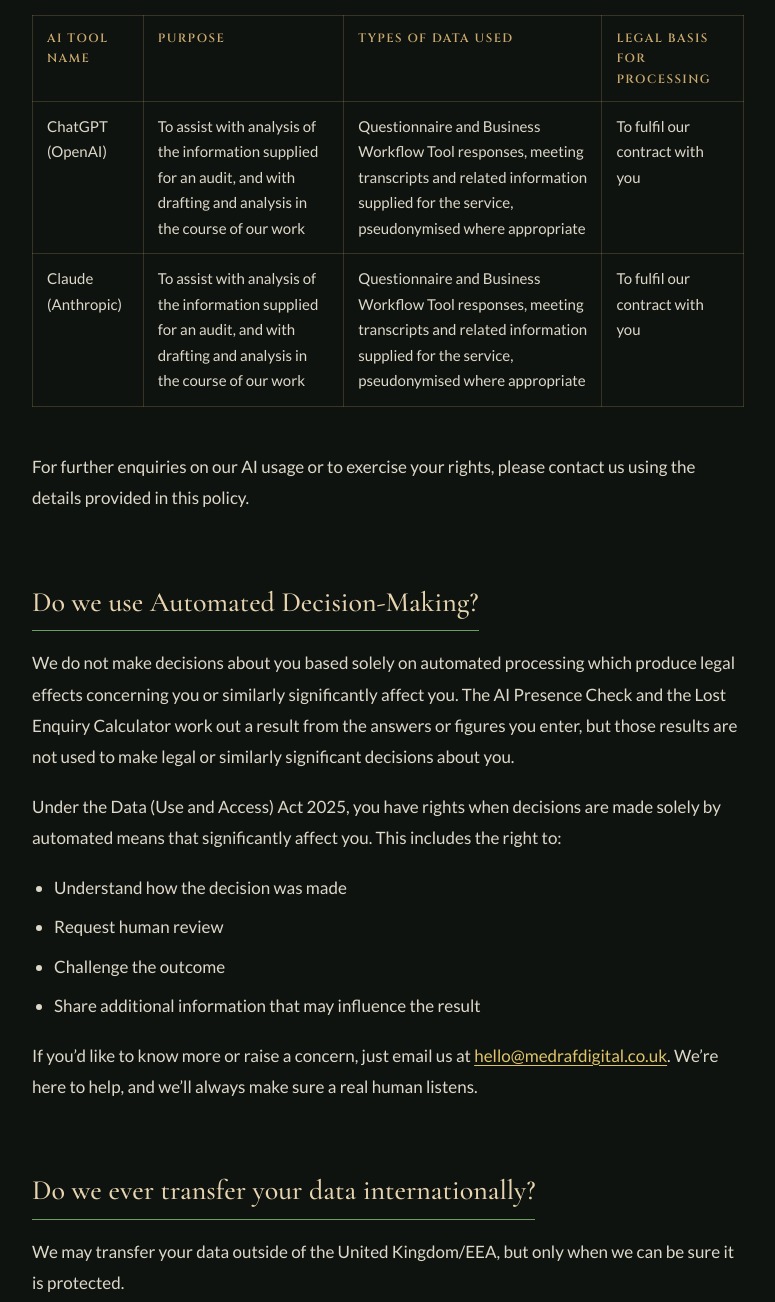
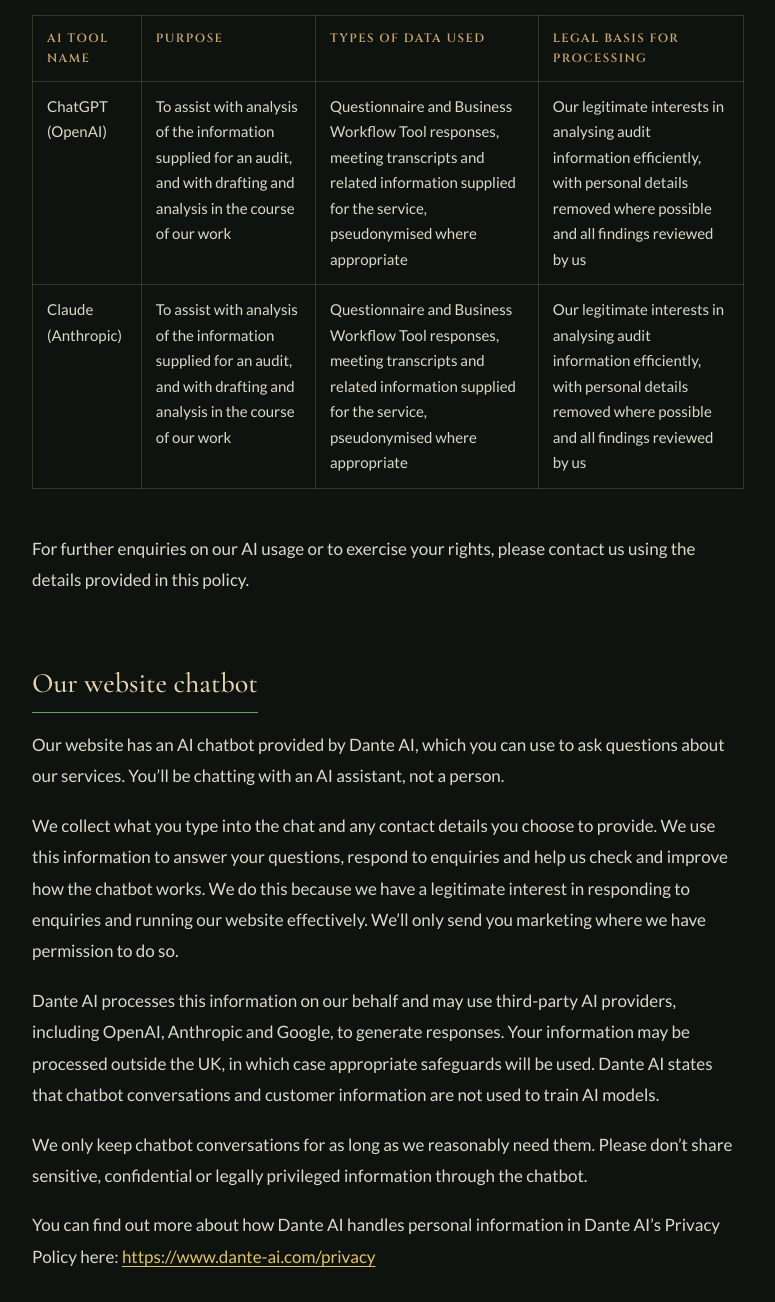
Before and after one commit to Llywelyn64/medraf-digital-website, a plain HTML site: page privacy.html in a window 1280 px wide. Shown: the part 7464-8766 px from the top of the page, without its empty margins (252-1027 px from the left). Drawn offline with Linux system fonts and the light colour scheme.

Commit message:
Add files via upload

```diff
--- a/privacy.html
+++ b/privacy.html
@@ -1089,18 +1089,25 @@
             <td>ChatGPT (OpenAI)</td>
             <td>To assist with analysis of the information supplied for an audit, and with drafting and analysis in the course of our work</td>
             <td>Questionnaire and Business Workflow Tool responses, meeting transcripts and related information supplied for the service, pseudonymised where appropriate</td>
-            <td>To fulfil our contract with you</td>
+            <td>Our legitimate interests in analysing audit information efficiently, with personal details removed where possible and all findings reviewed by us</td>
           </tr>
           <tr>
             <td>Claude (Anthropic)</td>
             <td>To assist with analysis of the information supplied for an audit, and with drafting and analysis in the course of our work</td>
             <td>Questionnaire and Business Workflow Tool responses, meeting transcripts and related information supplied for the service, pseudonymised where appropriate</td>
-            <td>To fulfil our contract with you</td>
+            <td>Our legitimate interests in analysing audit information efficiently, with personal details removed where possible and all findings reviewed by us</td>
           </tr>
         </tbody>
       </table>
     </div>
     <p>For further enquiries on our AI usage or to exercise your rights, please contact us using the details provided in this policy.</p>
+
+    <h2>Our website chatbot</h2>
+    <p>Our website has an AI chatbot provided by Dante AI, which you can use to ask questions about our services. You&rsquo;ll be chatting with an AI assistant, not a person.</p>
+    <p>We collect what you type into the chat and any contact details you choose to provide. We use this information to answer your questions, respond to enquiries and help us check and improve how the chatbot works. We do this because we have a legitimate interest in responding to enquiries and running our website effectively. We&rsquo;ll only send you marketing where we have permission to do so.</p>
+    <p>Dante AI processes this information on our behalf and may use third-party AI providers, including OpenAI, Anthropic and Google, to generate responses. Your information may be processed outside the UK, in which case appropriate safeguards will be used. Dante AI states that chatbot conversations and customer information are not used to train AI models.</p>
+    <p>We only keep chatbot conversations for as long as we reasonably need them. Please don&rsquo;t share sensitive, confidential or legally privileged information through the chatbot.</p>
+    <p>You can find out more about how Dante AI handles personal information in Dante AI&rsquo;s Privacy Policy here: <a href="https://www.dante-ai.com/privacy" target="_blank" rel="noopener">https://www.dante-ai.com/privacy</a></p>
 
     <h2>Do we use Automated Decision-Making?</h2>
     <p>We do not make decisions about you based solely on automated processing which produce legal effects concerning you or similarly significantly affect you. The AI Presence Check and the Lost Enquiry Calculator work out a result from the answers or figures you enter, but those results are not used to make legal or similarly significant decisions about you.</p>
```
Also changed, not shown: terms.html (+8 -5 lines).
